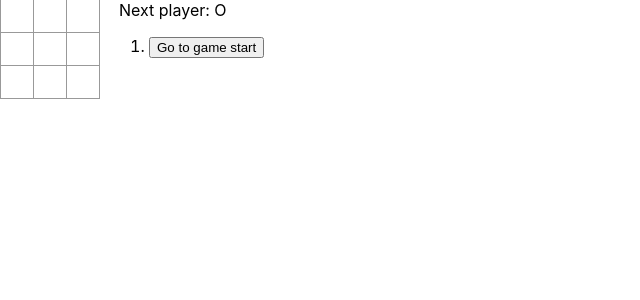
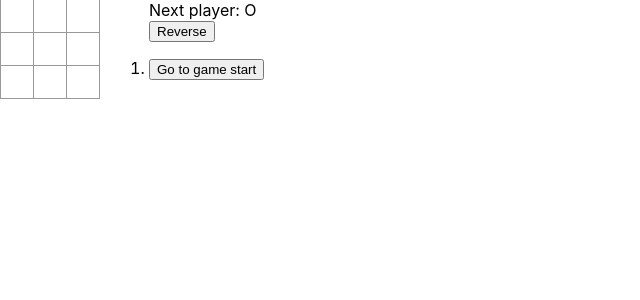
Before and after one commit to rolzy/rolzy.com, a React (Create React App) app: page / in a window 1280 px wide. Shown: the top 300 px of the page, without its empty margins (0-640 px from the left). Built offline with nearby package versions, Linux system fonts and the light colour scheme.

Commit message:
Reverse button

```diff
--- a/src/index.css
+++ b/src/index.css
@@ -13,7 +13,14 @@ code {
 }
 
 ol, ul {
-  padding-left: 30px;
+  padding-left: 0px;
+}
+
+.ol-reverse {
+  transform: rotate(180deg);
+}
+.ol-reverse > li {
+  transform: rotate(-180deg);
 }
 
 .board-row::after {
@@ -59,5 +66,5 @@ ol, ul {
 }
 
 .game-info {
-  margin-left: 20px;
+  margin-left: 50px;
 }
--- a/src/index.js
+++ b/src/index.js
@@ -55,6 +55,8 @@ class Game extends React.Component {
       }],
       stepNumber: 0,
       xIsNext: false,
+      reverse: false,
+      styles: Array(9).fill('square'),
     };
   }
 
@@ -82,11 +84,17 @@ class Game extends React.Component {
     });
   }
 
+  reverseButton() {
+    this.setState({
+      reverse: !this.state.reverse,
+    });
+  }
+
   render() {
     const history = this.state.history;
     const current = history[this.state.stepNumber];
     const winner = calculateWinner(current.squares);
-    const styles = Array(9).fill('square')
+    const styles = this.state.styles;
 
     const moves = history.map((step, move) => {
       const desc = move ?
@@ -125,7 +133,11 @@ class Game extends React.Component {
         </div>
         <div className="game-info">
           <div>{status}</div>
-          <ol>{moves}</ol>
+          <button onClick={() => this.reverseButton()}>Reverse</button>
+          {!this.state.reverse
+            ? <ol>{moves}</ol>
+            : <ol className="ol-reverse">{moves}</ol>
+          }
         </div>
       </div>
     );
```
